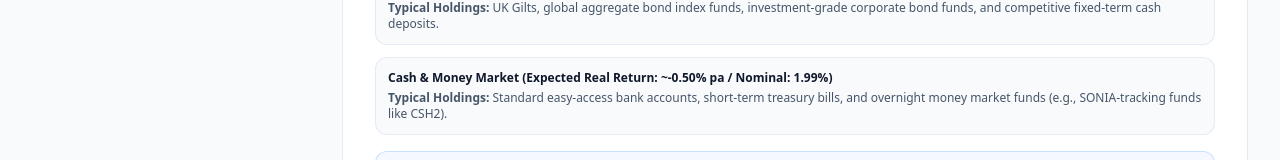
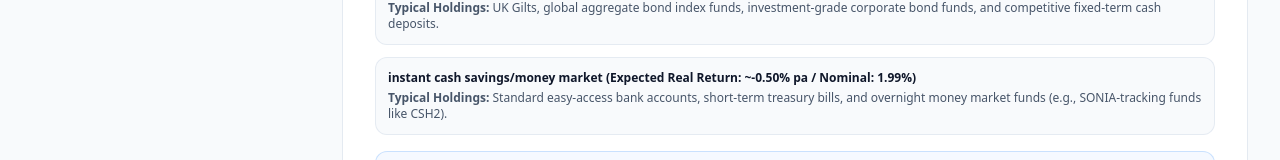
Before and after one commit to hapsariandforward/vitejs-vite-kdvuf9qw, a React (Vite) app: page / in a window 1280 px wide. Both pictures are taken after a click on the button "Guide to investment allocations & fund types →". Shown: the part 3970-4130 px from the top of the page. Built offline with nearby package versions, Linux system fonts and the light colour scheme.

Commit message:
label updates

```diff
--- a/src/App.jsx
+++ b/src/App.jsx
@@ -32,7 +32,7 @@ import {
   UserCheck
 } from 'lucide-react';
 
-const STORAGE_KEY = 'rp_plan_full_v19';
+const STORAGE_KEY = 'rp_plan_full_v21';
 
 export const DEFAULT_RISK_PROFILES = {
   'High Risk': { label: '80–100% Equities', real: 4.44, unlucky: 1.66, lucky: 7.31, nominal: 7.05 },
@@ -40,7 +40,7 @@ export const DEFAULT_RISK_PROFILES = {
   'Medium Risk': { label: '40–60% Equities', real: 3.00, unlucky: 1.10, lucky: 4.95, nominal: 5.58 },
   'Medium/Low Risk': { label: '20–40% Equities', real: 2.28, unlucky: 0.82, lucky: 3.77, nominal: 4.84 },
   'Low Risk': { label: 'High interest Cash Savings, Fixed Income, Bonds', real: 1.56, unlucky: 0.54, lucky: 2.59, nominal: 4.10 },
-  'Cash Equivalents': { label: 'Cash & Money Market', real: -0.50, unlucky: -1.00, lucky: 0.00, nominal: 1.99 }
+  'Cash Equivalents': { label: 'instant cash savings/money market', real: -0.50, unlucky: -1.00, lucky: 0.00, nominal: 1.99 }
 };
 
 const parseInputNumber = (val) => {
@@ -363,7 +363,6 @@ export default function App() {
     let drawdownPensions = 0;
     const isFullLump = planState.spending.drawdownStrategy === 'Full 25% Lump Sum';
 
-    // Pension drawdown helper incorporating PCLS and UK income tax bands
     const drawFromPension = (potOwner, netNeeded, maxTaxableCeiling = Infinity) => {
       if (netNeeded <= 0) return 0;
       const potKey = potOwner === 'Myself' ? 'pen_self' : 'pen_part';
@@ -398,7 +397,7 @@ export default function App() {
       return taxFreeTaken + (newNet - currentNet);
     };
 
-    // 5. One-off Capital Costs (Bug #6 Fix: Grossed up for tax if spilled into pensions)
+    // 5. One-off Capital Costs
     let pre58Insolvent = false;
     const costThisYear = planState.oneOffCosts.filter(c => {
       const itemYear = c.date ? parseInt(c.date.slice(0, 4)) : (Number(c.year) || year);
@@ -447,7 +446,7 @@ export default function App() {
       }
     }
 
-    // 7. Decumulation Waterfall & Surplus Reinvestment (Feature #2)
+    // 7. Decumulation Waterfall & Surplus Reinvestment
     let netDemand = Math.max(0, annualLivingTarget - totalNetGuaranteed);
     let demandSelf = 0;
     let demandPart = 0;
@@ -460,7 +459,6 @@ export default function App() {
         const surplusEach = surplus * 0.5;
         const bufferEach = sixMonthBuffer * 0.5;
 
-        // Cash buffer capped at 6 months; remainder swept into S&S ISA
         potsMap.cash_self += surplusEach;
         if (potsMap.cash_self > bufferEach) {
           const excess = potsMap.cash_self - bufferEach;
@@ -520,9 +518,7 @@ export default function App() {
         if (demandSelf > 0 || demandPart > 0) drawTier('isa_self', 'isa_part');
         if (demandSelf > 0 || demandPart > 0) pre58Insolvent = true;
       }
-      // Policy Choice #1B: Tax Smoothing (Fill 20% Basic Rate before touching ISAs)
       else if (decumPolicy === 'Bracket Fill Basic') {
-        // Stage 1: Fill 0% Personal Allowance
         const paRoomSelf = Math.max(0, paAllowance - currentTaxableSelf);
         if (paRoomSelf > 0 && demandSelf > 0) {
           const coveredS = drawFromPension('Myself', demandSelf, paAllowance);
@@ -545,7 +541,6 @@ export default function App() {
           }
         }
 
-        // Stage 2: Fill 20% Basic Rate Band (£50,270) with pensions BEFORE touching ISAs
         if (demandSelf > 0 || demandPart > 0) {
           if (demandSelf > 0) {
             const coveredS = drawFromPension('Myself', demandSelf, basicLimit);
@@ -567,14 +562,10 @@ export default function App() {
           }
         }
 
-        // Stage 3: Cash & GIA Buffer
         if (demandSelf > 0 || demandPart > 0) drawTier('cash_self', 'cash_part');
         if (demandSelf > 0 || demandPart > 0) drawTier('other_self', 'other_part');
-
-        // Stage 4: S&S ISAs as Tax-Free Buffer to shield from 40% Higher Rate Tax
         if (demandSelf > 0 || demandPart > 0) drawTier('isa_self', 'isa_part');
 
-        // Stage 5: Higher Rate Pension Fallback
         if (demandSelf > 0 || demandPart > 0) {
           if (demandSelf > 0) demandSelf = Math.max(0, demandSelf - drawFromPension('Myself', demandSelf));
           if (planIsCouple) {
@@ -584,7 +575,6 @@ export default function App() {
           }
         }
       }
-      // Policy Choice #1A: UK FIRE (Fill 0% PA first, then ISAs, then Basic Rate)
       else if (decumPolicy === 'Bracket Fill') {
         const paRoomSelf = Math.max(0, paAllowance - currentTaxableSelf);
         if (paRoomSelf > 0 && demandSelf > 0) {
@@ -642,7 +632,6 @@ export default function App() {
           }
         }
       }
-      // Sequential: Cash -> GIA -> ISA -> Pension
       else {
         drawTier('cash_self', 'cash_part');
         if (demandSelf > 0 || demandPart > 0) drawTier('other_self', 'other_part');
@@ -1351,7 +1340,7 @@ export default function App() {
               <div className="flex justify-between items-center">
                 <div>
                   <h3 className="text-xs font-bold text-blue-700 uppercase tracking-wider flex items-center gap-2">
-                    <Coins className="w-4 h-4 text-blue-600" /> 3. Expected Other Income Streams (e.g. Defined Benefit Pensions, Part-time work, Rental income)
+                    <Coins className="w-4 h-4 text-blue-600" /> 3. Expected Other Income Streams (DB Pension, Consulting, Rental)
                   </h3>
                   <span className="text-[11px] text-slate-500">Taxable streams count toward personal allowance and tax bands; tax-free streams directly reduce net drawdown demand.</span>
                 </div>
@@ -2544,7 +2533,7 @@ export default function App() {
                   </div>
 
                   <div className="p-3 bg-slate-50 border border-slate-200/80 rounded-xl space-y-1">
-                    <strong className="text-slate-900 font-bold block">Cash & Money Market (Expected Real Return: ~-0.50% pa / Nominal: 1.99%)</strong>
+                    <strong className="text-slate-900 font-bold block">instant cash savings/money market (Expected Real Return: ~-0.50% pa / Nominal: 1.99%)</strong>
                     <p className="text-slate-600">
                       <strong>Typical Holdings:</strong> Standard easy-access bank accounts, short-term treasury bills, and overnight money market funds (e.g., SONIA-tracking funds like CSH2).
                     </p>
```
